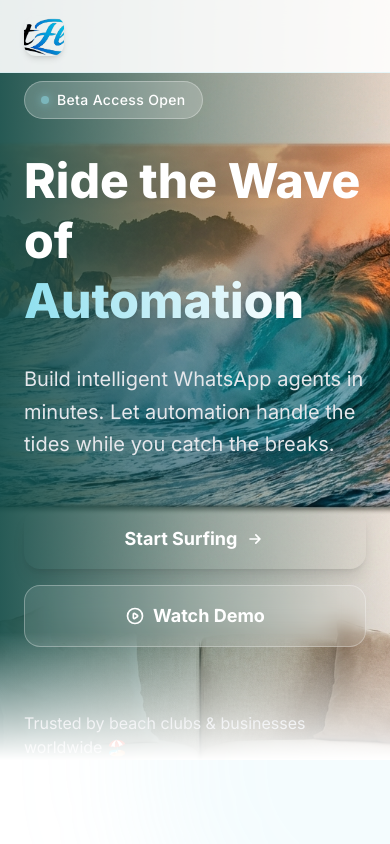
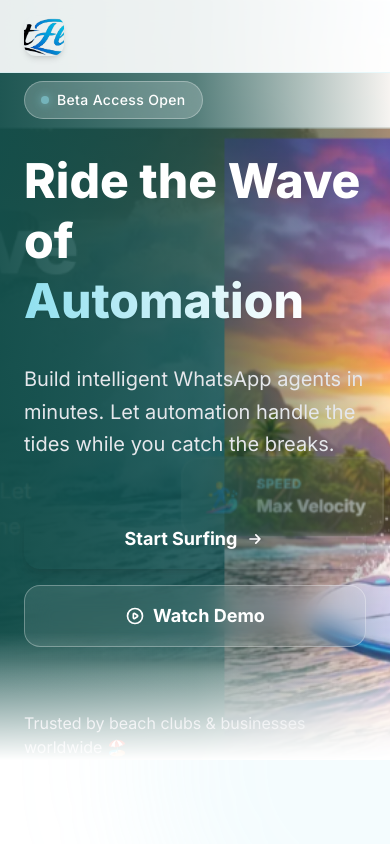
Before and after one commit to AudicoSA/botflow, a Next.js app in the folder botflow-website/: page / in a window 390 px wide. Shown: the top 844 px of the page. Built offline with nearby package versions, Linux system fonts and the light colour scheme.

Commit message:
style: replace robot with phone mockup, darken hero overlay, remove nav text

```diff
--- a/botflow-website/app/components/Hero.tsx
+++ b/botflow-website/app/components/Hero.tsx
@@ -16,7 +16,7 @@
                     priority
                 />
                 {/* Gradient Overlay for Text Readability */}
-                <div className="absolute inset-0 bg-gradient-to-r from-teal-900/90 via-teal-900/40 to-transparent"></div>
+                <div className="absolute inset-0 bg-gradient-to-r from-teal-900/95 via-teal-900/70 to-transparent"></div>
             </div>
 
             <div className="container mx-auto px-6 relative z-10">
```
Also changed, not shown: botflow-website/public/hero-wave.png.
